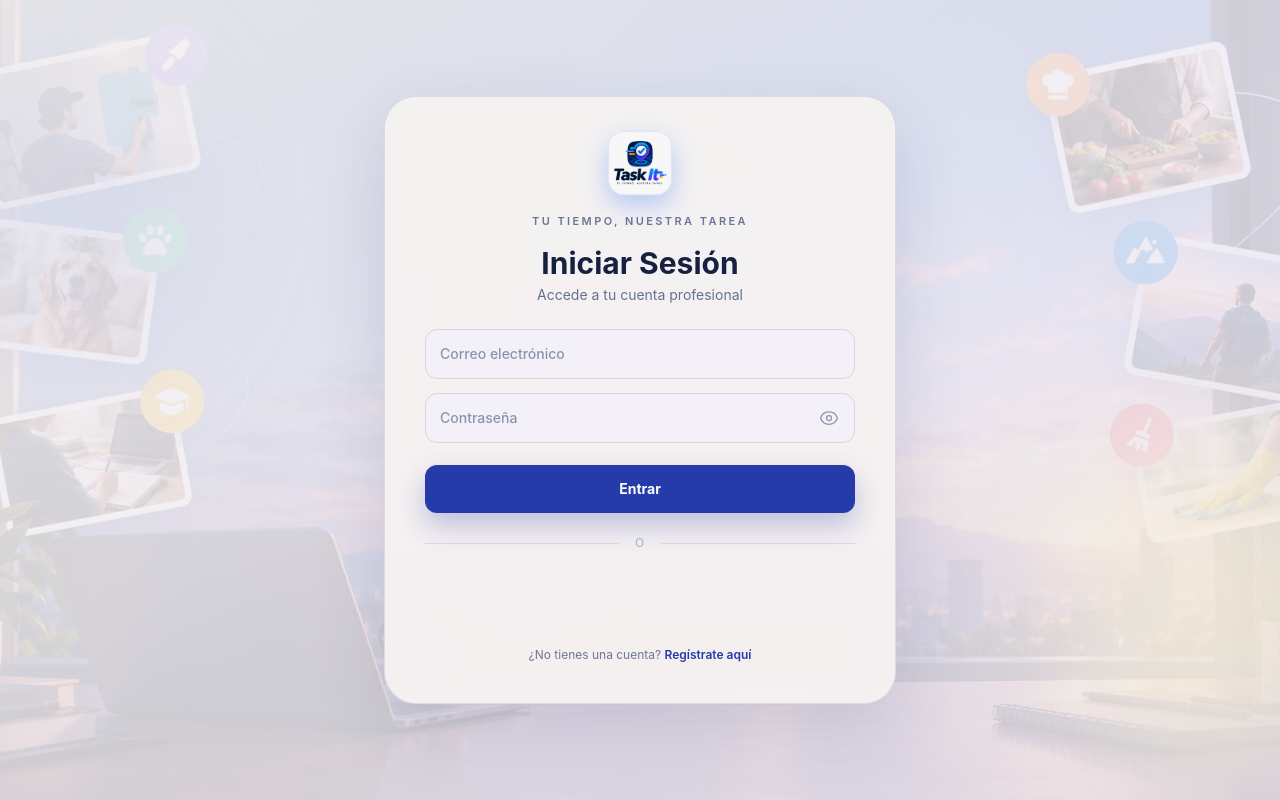
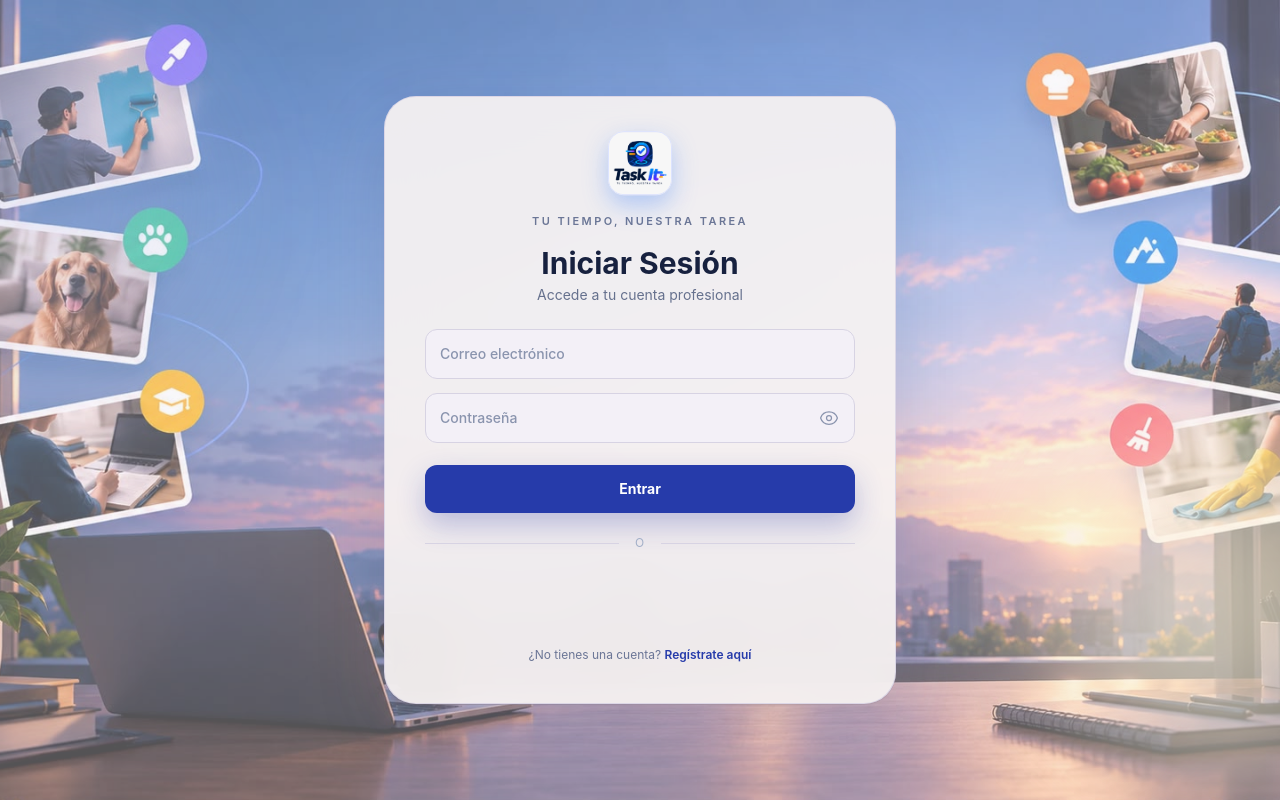
Before and after one commit to OmniTask-TaskIt/taskit-frontend, a React (Vite) app: page /login in a window 1280 px wide. Built offline with nearby package versions, Linux system fonts and the light colour scheme.

Commit message:
Use original background without color overlay

```diff
--- a/src/layouts/AuthLayout.tsx
+++ b/src/layouts/AuthLayout.tsx
@@ -10,7 +10,7 @@ export default function AuthLayout({ children, title, subtitle }: { children: Re
         className="absolute inset-0 z-0 bg-cover bg-center bg-no-repeat opacity-65"
         style={{ backgroundImage: `url(${bgImage})` }}
       />
-      <div className="absolute inset-0 z-0 bg-gradient-to-br from-[#f7f3f0]/88 via-[#f0edf4]/78 to-[#e4e0ee]/82" />
+      <div className="absolute inset-0 z-0 bg-transparent" />
       <div className="absolute -left-24 top-16 z-0 h-72 w-72 rounded-full bg-[#aeb9e8]/20 blur-3xl" />
       <div className="absolute -right-24 bottom-8 z-0 h-80 w-80 rounded-full bg-[#FFF4D6]/60 blur-3xl" />
 
```
